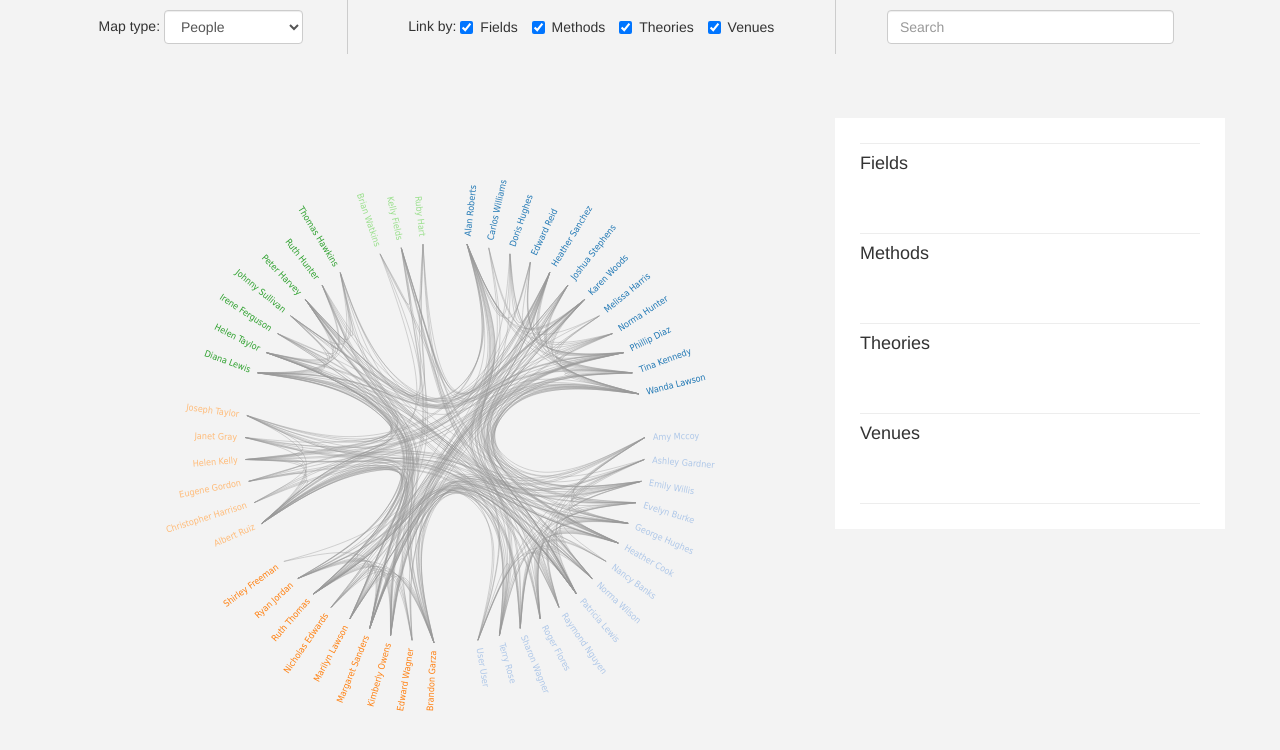
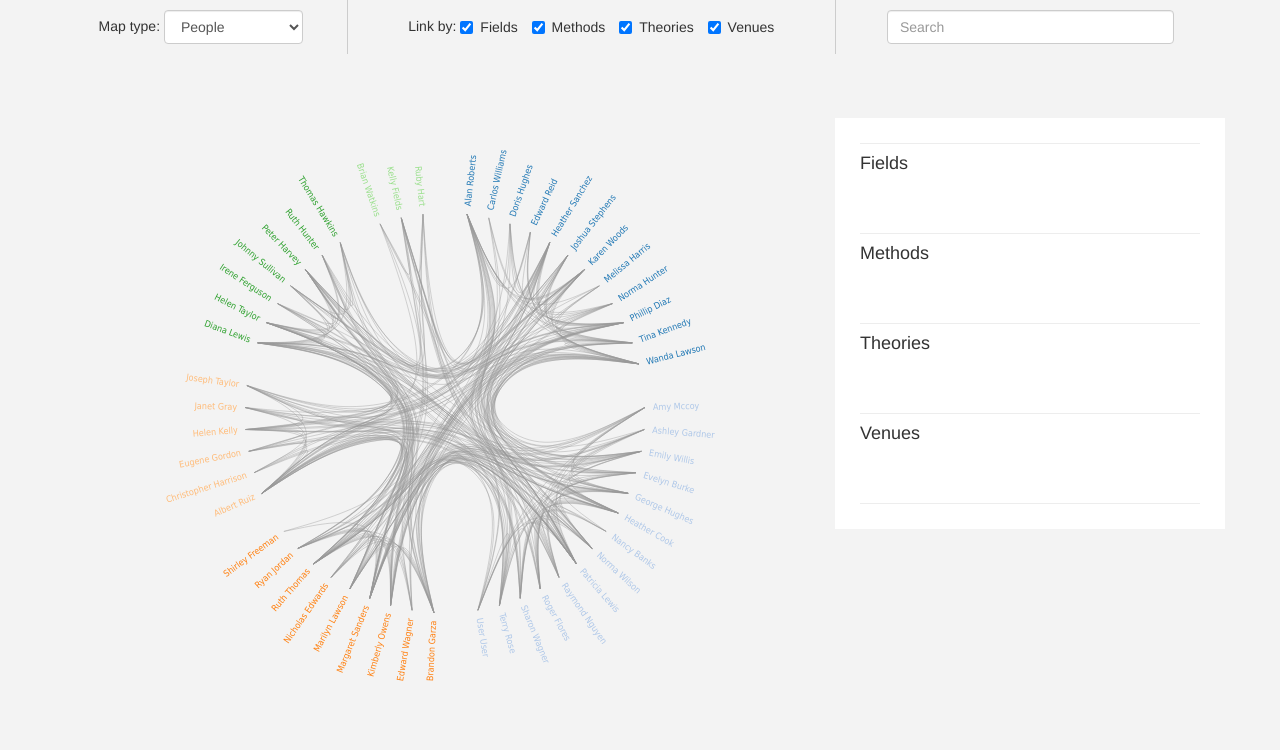
Before and after one commit to danielcarter/scholarmap_csst_js, a plain HTML site: page scholarMapIndex.html in a window 1280 px wide. Drawn offline with nearby package versions, Linux system fonts and the light colour scheme.

Commit message:
css tweak: bump up viz holder

```diff
--- a/css/main.css
+++ b/css/main.css
@@ -140,6 +140,10 @@
 
 /***VIZ***/
 
+#visualization {
+  margin-top: -30px;
+}
+
 #viz-loading {
   display: block;
   height: 100%;
```
